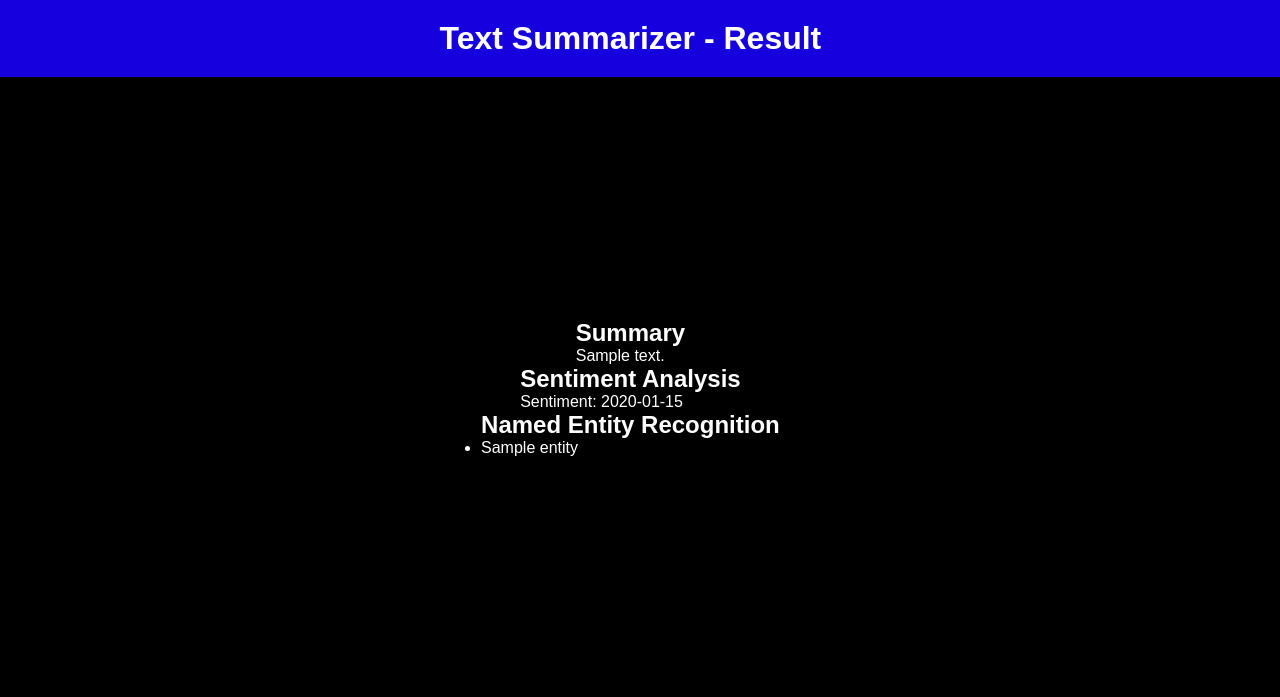
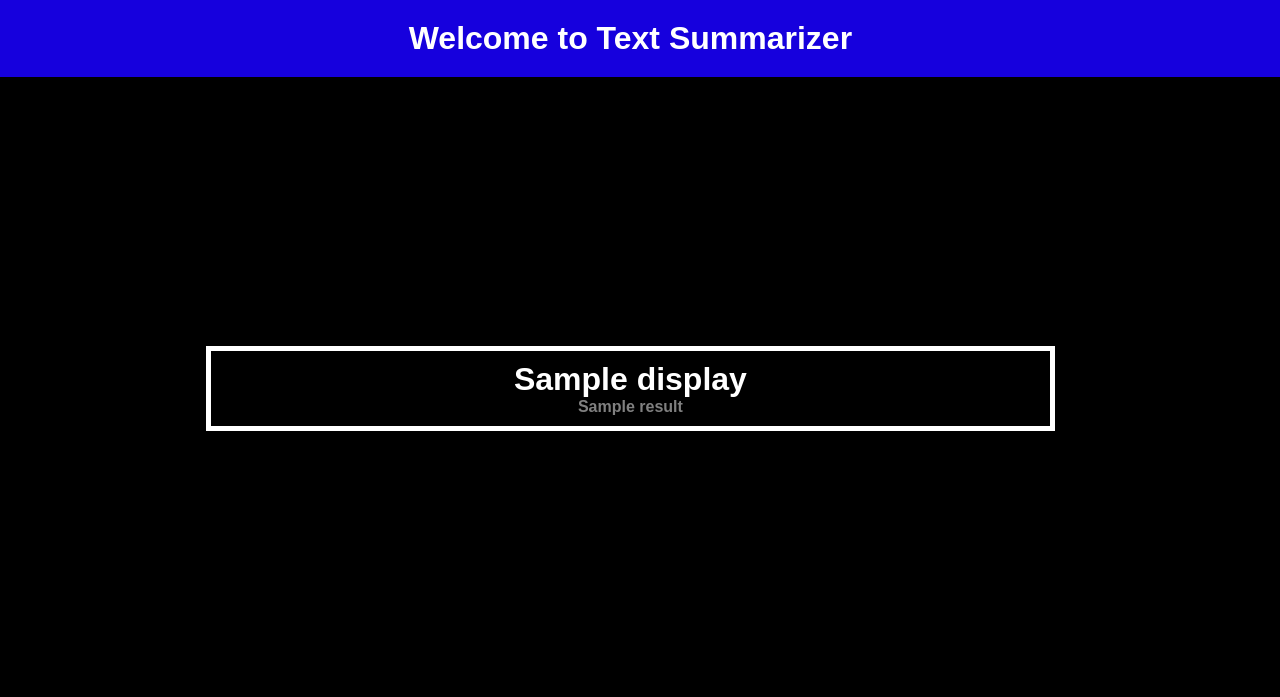
Before and after one commit to jeyprabu/Text-Summarization-NLP-Data_Science, a Flask app: template templates/result.html in a window 1280 px wide. Shown: the top 697 px of the page. Run offline with Flask 3, Linux system fonts and the light colour scheme; the template is opened without the code that fills it: most values are stand-ins (such as "Sample title", 1, 10 or a date in 2020); parts of the project's set-up code (start-up, migrations or seed data) failed here and were passed over.

Commit message:
Update result.html

```diff
--- a/templates/result.html
+++ b/templates/result.html
@@ -3,38 +3,18 @@
 <head>
     <title>Text Summarizer - Result</title>
     <link rel="stylesheet" href="{{ url_for('static',filename='style.css') }}">
+    <link rel="icon" type="image/x-icon" href="{{ url_for('static', filename='icons.png') }}">
 </head>
-<body>
-
     <header>
-        <h1>Text Summarizer - Result</h1>
+        <h1>Welcome to Text Summarizer</h1>
     </header>
-
-
-    <section class="summary">
-        <h2>Summary</h2>
-        <p>{{ summary }}</p>
-    </section>
-
-
-    <section class="sentiment">
-        <h2>Sentiment Analysis</h2>
-        <p>Sentiment: {{ sentiment }}</p>
-    </section>
-
-
-    <section class="ner">
-        <h2>Named Entity Recognition</h2>
-        <ul>
-            {% for entity in entities %}
-                <li>{{ entity }}</li>
-            {% endfor %}
-        </ul>
-    </section>
-
-
-    <footer>
-        <p>&copy; Jey Prabu 2023 Text Summarizer</p>
-    </footer>
-</body>
+    <body>
+        <div class="answer">
+        <h1>{{display}}</h1>
+        <p><b>{{ result }}</b></p>
+        </div>
+        <footer>
+            <p>&copy; Jey Prabu 2023 Text Summarizer</p>
+        </footer>
+    </body>
 </html>
```
